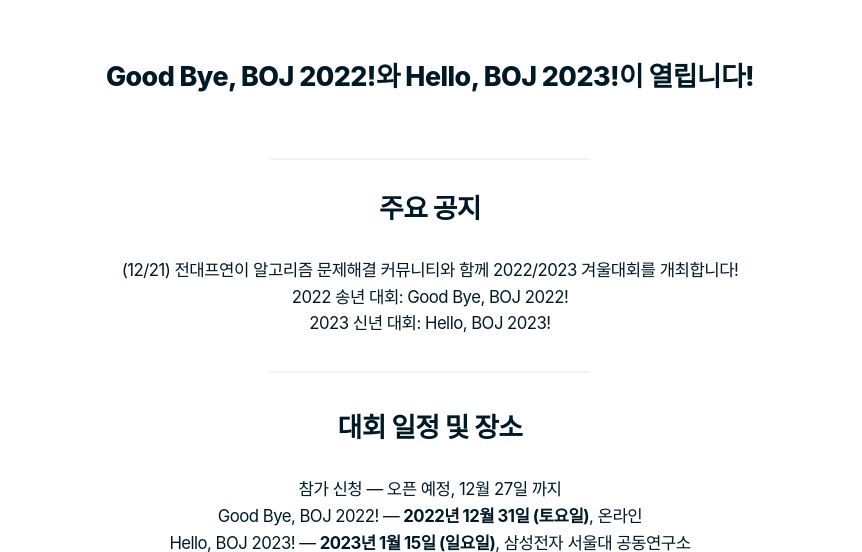
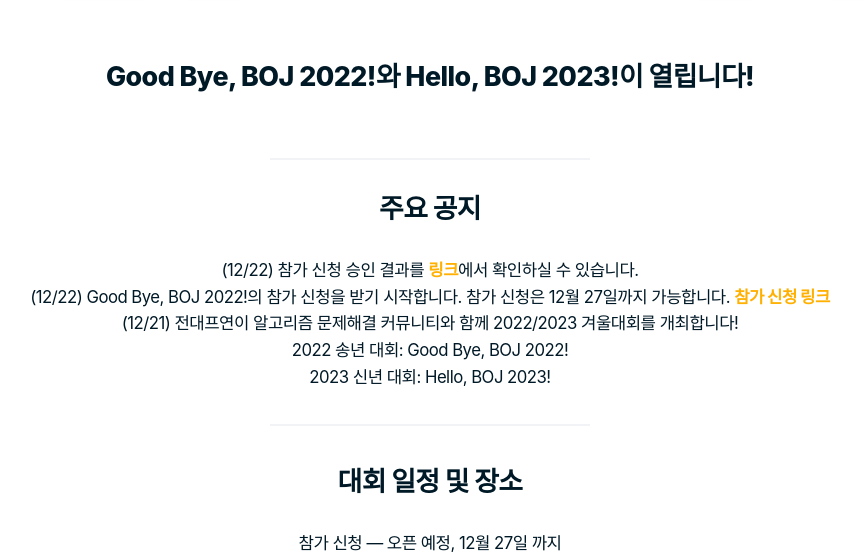
Before and after one commit to ucpcc/2022w, a Jekyll site: the page built from index.md, in a window 1280 px wide and 900 px high, scrolled down 1186 px, cut to the strip 0-552 px from the top of the window. Shown: the whole strip, without its empty margins (210-1072 px from the left). Built offline with Jekyll 4.4.1, drawn with Linux system fonts in a browser that asks for light colours; some web fonts are replaced.

Commit message:
feat: 참가 신청 시작!

```diff
--- a/index.md
+++ b/index.md
@@ -5,6 +5,8 @@ title: 2022/2023 겨울대회
 
 ## 주요 공지
 
+- (12/22) 참가 신청 승인 결과를 [링크](https://docs.google.com/spreadsheets/d/1sr-Y_ABoqTEObzBwQ6XGkp9CFPCMYafrk4xnTBK6LqQ/)에서 확인하실 수 있습니다.
+- (12/22) Good Bye, BOJ 2022!의 참가 신청을 받기 시작합니다. 참가 신청은 12월 27일까지 가능합니다. [참가 신청 링크](https://forms.gle/qCp7PAufAKbRMnBA8)
 - (12/21) 전대프연이 알고리즘 문제해결 커뮤니티와 함께 2022/2023 겨울대회를 개최합니다!
   - 2022 송년 대회: Good Bye, BOJ 2022!
   - 2023 신년 대회: Hello, BOJ 2023!
```
Also changed, not shown: 01-about.md (+4 -0 lines), 03-final.md (+1 -1 lines).
